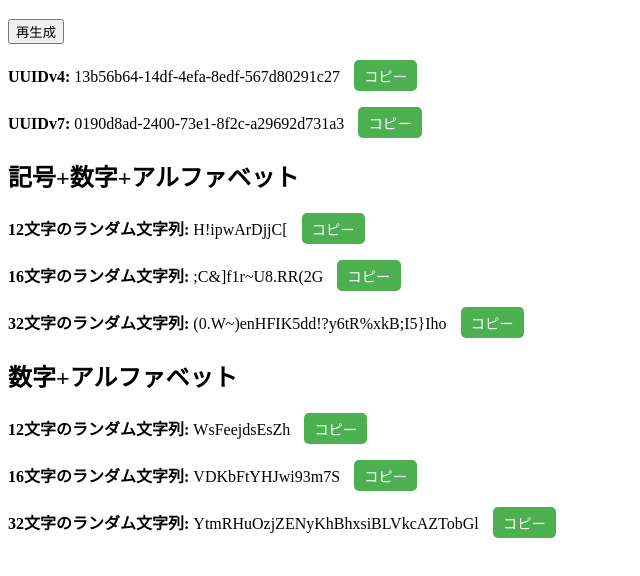
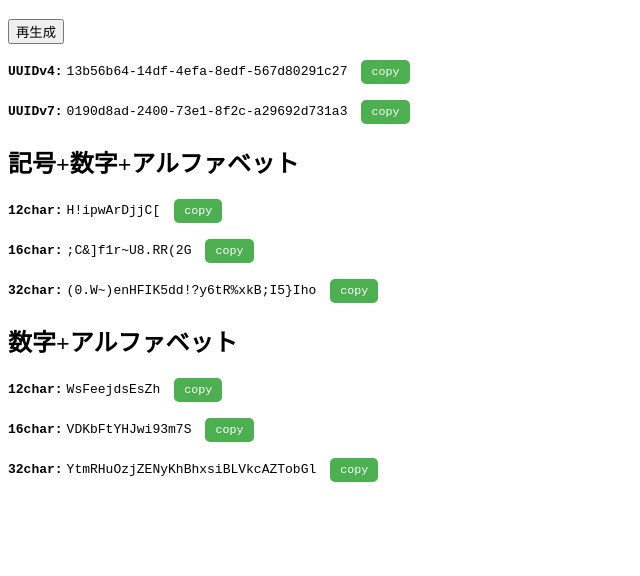
Before and after one commit to addshlab/strgen, a plain HTML site: page index.html in a window 1280 px wide. Shown: the part 70-646 px from the top of the page, without its empty margins (0-640 px from the left). Drawn offline with Linux system fonts and the light colour scheme.

Commit message:
Update index.html

```diff
--- a/index.html
+++ b/index.html
@@ -30,21 +30,30 @@
             border-radius: 5px;
             z-index: 1000;
         }
+		strong {
+		   font-family: monospace;
+		}
+		span {
+		   font-family: monospace;
+		}
+		button {
+		   font-family: monospace;
+		}
     </style>
 </head>
 <body>
     <h1>生成された値</h1>
     <button id="regenerateButton">再生成</button>
-    <p><strong>UUIDv4:</strong> <span id="uuidv4"></span> <button class="copy-button" data-target="uuidv4">コピー</button></p>
-    <p><strong>UUIDv7:</strong> <span id="uuidv7"></span> <button class="copy-button" data-target="uuidv7">コピー</button></p>
+    <p><strong>UUIDv4:</strong> <span id="uuidv4"></span> <button class="copy-button" data-target="uuidv4">copy</button></p>
+    <p><strong>UUIDv7:</strong> <span id="uuidv7"></span> <button class="copy-button" data-target="uuidv7">copy</button></p>
     <h2>記号+数字+アルファベット</h2>
-    <p><strong>12文字のランダム文字列:</strong> <span id="random12_symbols_numbers_alphabets"></span> <button class="copy-button" data-target="random12_symbols_numbers_alphabets">コピー</button></p>
-    <p><strong>16文字のランダム文字列:</strong> <span id="random16_symbols_numbers_alphabets"></span> <button class="copy-button" data-target="random16_symbols_numbers_alphabets">コピー</button></p>
-    <p><strong>32文字のランダム文字列:</strong> <span id="random32_symbols_numbers_alphabets"></span> <button class="copy-button" data-target="random32_symbols_numbers_alphabets">コピー</button></p>
+    <p><strong>12char:</strong> <span id="random12_symbols_numbers_alphabets"></span> <button class="copy-button" data-target="random12_symbols_numbers_alphabets">copy</button></p>
+    <p><strong>16char:</strong> <span id="random16_symbols_numbers_alphabets"></span> <button class="copy-button" data-target="random16_symbols_numbers_alphabets">copy</button></p>
+    <p><strong>32char:</strong> <span id="random32_symbols_numbers_alphabets"></span> <button class="copy-button" data-target="random32_symbols_numbers_alphabets">copy</button></p>
     <h2>数字+アルファベット</h2>
-    <p><strong>12文字のランダム文字列:</strong> <span id="random12_numbers_alphabets"></span> <button class="copy-button" data-target="random12_numbers_alphabets">コピー</button></p>
-    <p><strong>16文字のランダム文字列:</strong> <span id="random16_numbers_alphabets"></span> <button class="copy-button" data-target="random16_numbers_alphabets">コピー</button></p>
-    <p><strong>32文字のランダム文字列:</strong> <span id="random32_numbers_alphabets"></span> <button class="copy-button" data-target="random32_numbers_alphabets">コピー</button></p>
+    <p><strong>12char:</strong> <span id="random12_numbers_alphabets"></span> <button class="copy-button" data-target="random12_numbers_alphabets">copy</button></p>
+    <p><strong>16char:</strong> <span id="random16_numbers_alphabets"></span> <button class="copy-button" data-target="random16_numbers_alphabets">copy</button></p>
+    <p><strong>32char:</strong> <span id="random32_numbers_alphabets"></span> <button class="copy-button" data-target="random32_numbers_alphabets">copy</button></p>
     <div id="notification"></div>
     <script>
         const symbols = '^$*.[]{}()?!@#%&:;_~';
```
